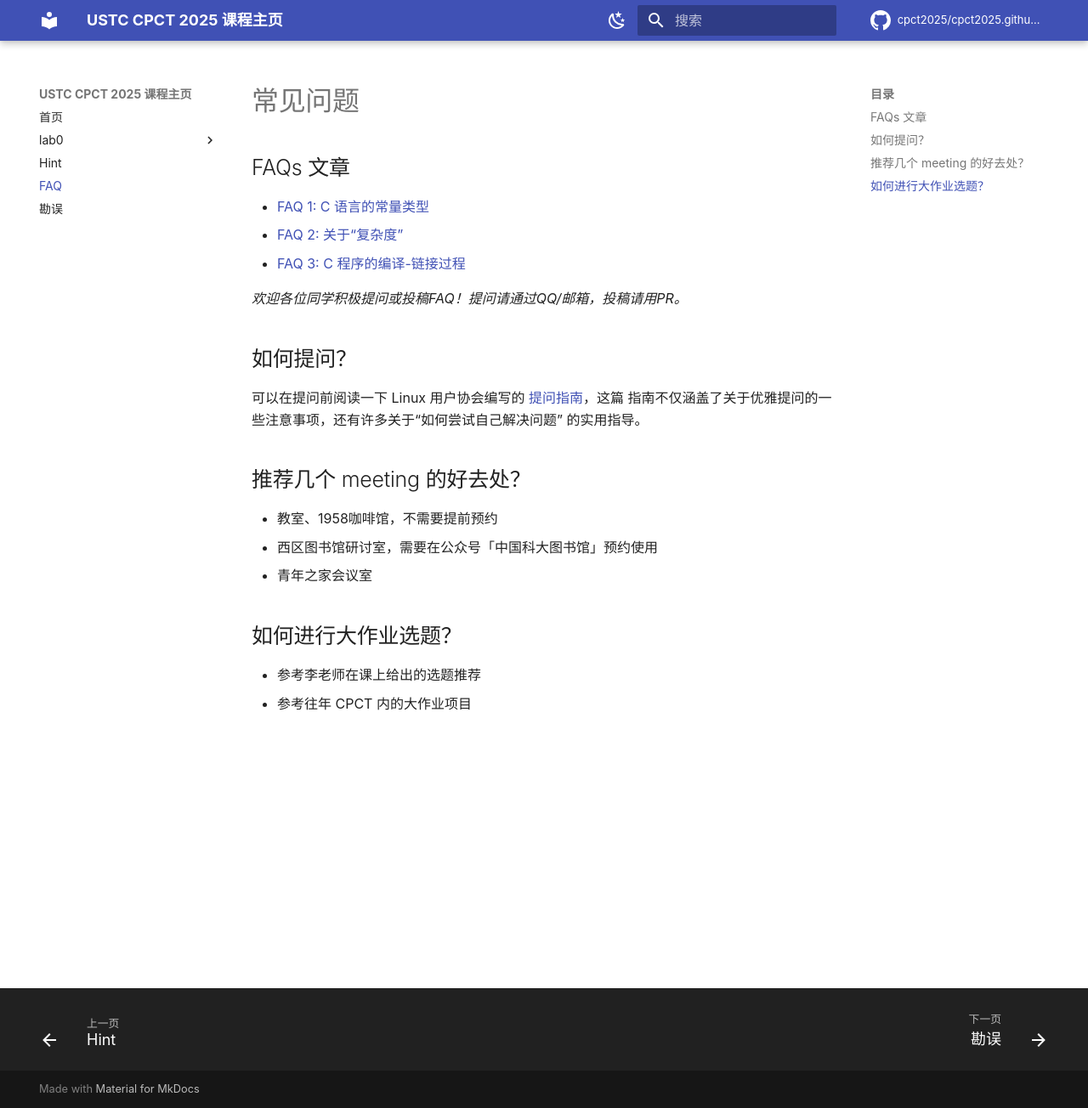
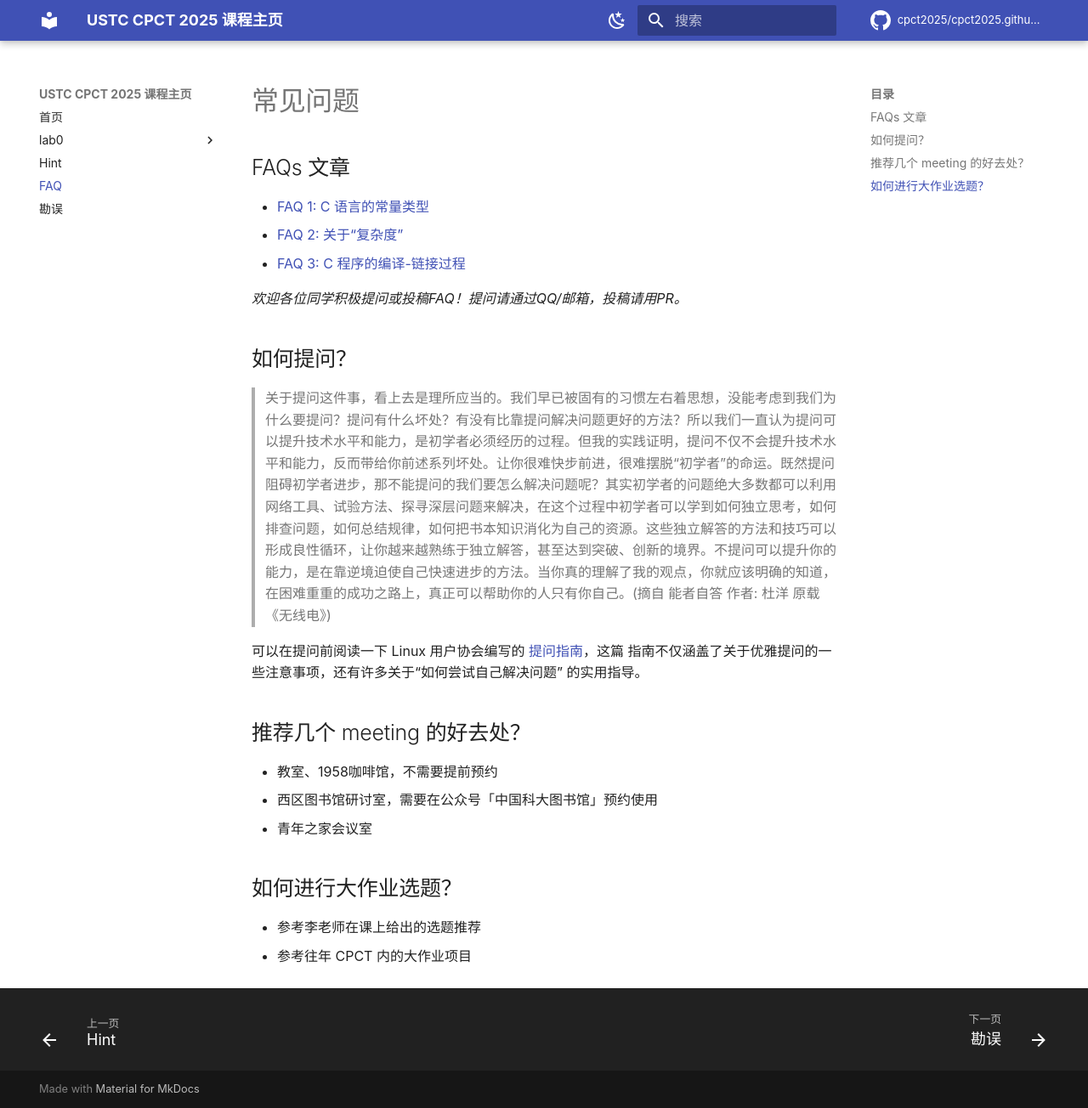
Before and after one commit to cpct2025/cpct2025.github.io, an MkDocs documentation site: the page built from docs/faq/FAQ.md, in a window 1280 px wide and 1304 px high. Shown: the whole window at 85% size. Built offline with MkDocs 1.6.1 and Material for MkDocs 9.7.7, drawn with Linux system fonts in a browser that asks for light colours; comment, search, counter and statistics services are not loaded.

Commit message:
Add quote in FAQ

```diff
--- a/docs/faq/FAQ.md
+++ b/docs/faq/FAQ.md
@@ -9,6 +9,8 @@
 *欢迎各位同学积极提问或投稿FAQ！提问请通过QQ/邮箱，投稿请用PR。*
 
 ## 如何提问？
+
+> 关于提问这件事，看上去是理所应当的。我们早已被固有的习惯左右着思想，没能考虑到我们为什么要提问？提问有什么坏处？有没有比靠提问解决问题更好的方法？所以我们一直认为提问可以提升技术水平和能力，是初学者必须经历的过程。但我的实践证明，提问不仅不会提升技术水平和能力，反而带给你前述系列坏处。让你很难快步前进，很难摆脱“初学者”的命运。既然提问阻碍初学者进步，那不能提问的我们要怎么解决问题呢？其实初学者的问题绝大多数都可以利用网络工具、试验方法、探寻深层问题来解决，在这个过程中初学者可以学到如何独立思考，如何排查问题，如何总结规律，如何把书本知识消化为自己的资源。这些独立解答的方法和技巧可以形成良性循环，让你越来越熟练于独立解答，甚至达到突破、创新的境界。不提问可以提升你的能力，是在靠逆境迫使自己快速进步的方法。当你真的理解了我的观点，你就应该明确的知道，在困难重重的成功之路上，真正可以帮助你的人只有你自己。(摘自 能者自答 作者: 杜洋 原载《无线电》)
 
 可以在提问前阅读一下 Linux 用户协会编写的 [提问指南](https://lug.ustc.edu.cn/wiki/doc/howtoask/)，这篇
 指南不仅涵盖了关于优雅提问的一些注意事项，还有许多关于“如何尝试自己解决问题” 的实用指导。
```
